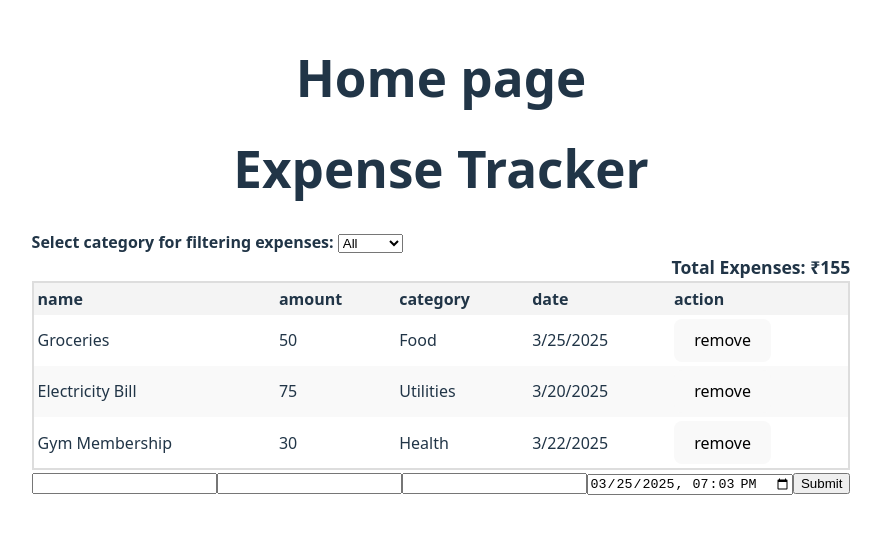
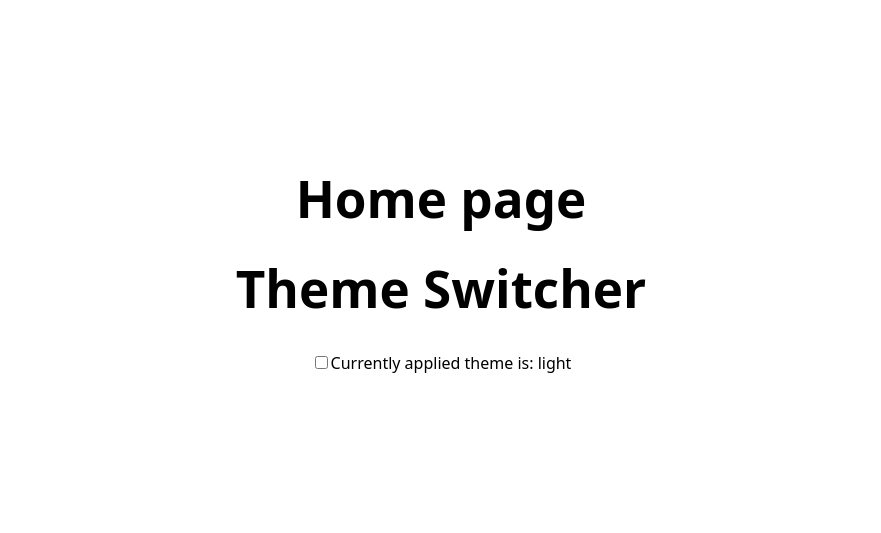
Before and after one commit to arun9483/practice-reactjs, a React (Vite) app: page / in a window 1280 px wide. Shown: the part 145-678 px from the top of the page, without its empty margins (199-1080 px from the left). Built offline with nearby package versions, Linux system fonts and the light colour scheme.

Commit message:
day-03-implement-theme-switcher

```diff
--- a/src/App.tsx
+++ b/src/App.tsx
@@ -13,7 +13,10 @@ const LazyCounter = lazy(() => import('./counter-with-history/counter-container'
 // module = 4
 const LazyExpenseTrackerContainer = lazy(() => import('./day-02-expense-tracker/ExpenseTrackerContainer'));
 
-const module = 4;
+// module = 5
+const LazyThemeSwitcherContainer = lazy(() => import('./day-03-theme-switcher/ThemeSwitcherContainer'));
+
+const module = 5;
 function App() {
   return (
     <>
@@ -22,6 +25,7 @@ function App() {
       {module === 2 && <LazyPosts />}
       {module === 3 && <LazyCounter />}
       {module === 4 && <LazyExpenseTrackerContainer />}
+      {module === 5 && <LazyThemeSwitcherContainer />}
     </>
   );
 }
--- /dev/null
+++ b/src/day-03-theme-switcher/ThemeContext.tsx
@@ -0,0 +1,17 @@
+import { createContext } from 'react';
+
+export const themeKey = 'app-theme';
+
+export type ThemeType = 'light' | 'dark';
+
+export interface ThemeContextType {
+  theme: ThemeType;
+  setTheme: (theme: ThemeType) => void;
+}
+
+export const ThemeContext = createContext<ThemeContextType>({
+  theme: window.localStorage.getItem(themeKey) === 'dark' ? 'dark' : 'light',
+  setTheme: (theme: ThemeType) => {
+    console.log(`current theme is ${theme}`);
+  },
+});
--- /dev/null
+++ b/src/day-03-theme-switcher/ThemeContextProvider.tsx
@@ -0,0 +1,32 @@
+import { FC, useCallback, useState } from 'react';
+import { ThemeContext, themeKey, ThemeType } from './ThemeContext';
+
+interface ThemeContextProviderProp {
+  children: React.ReactNode;
+}
+
+export const ThemeContextProvider: FC<ThemeContextProviderProp> = ({ children }) => {
+  const [theme, setTheme] = useState<ThemeType>(window.localStorage.getItem(themeKey) === 'dark' ? 'dark' : 'light');
+  const setThemeHandler = useCallback(
+    (theme: ThemeType) => {
+      setTheme(theme);
+      if (theme === 'dark') {
+        window.localStorage.setItem(themeKey, 'dark');
+      } else {
+        window.localStorage.removeItem(themeKey);
+      }
+    },
+    [setTheme]
+  );
+
+  return (
+    <ThemeContext
+      value={{
+        theme,
+        setTheme: setThemeHandler,
+      }}
+    >
+      {children}
+    </ThemeContext>
+  );
+};
--- /dev/null
+++ b/src/day-03-theme-switcher/ThemeSwitcher.css
@@ -0,0 +1,16 @@
+:root {
+  --light-background-color: white;
+  --light-color: black;
+  --dark-background-color: black;
+  --dark-color: white;
+}
+
+body {
+  background-color: var(--light-background-color);
+  color: var(--light-color);
+}
+
+body.dark {
+  background-color: var(--dark-background-color);
+  color: var(--dark-color);
+}
--- /dev/null
+++ b/src/day-03-theme-switcher/ThemeSwitcher.tsx
@@ -0,0 +1,36 @@
+import { useEffect } from 'react';
+import { useTheme } from './useTheme';
+import './ThemeSwitcher.css';
+
+const ThemeSwitcher = () => {
+  const { theme, setTheme } = useTheme();
+  useEffect(() => {
+    if (theme === 'dark') {
+      window.document.body.classList.add('dark');
+    } else {
+      window.document.body.classList.remove('dark');
+    }
+  }, [theme]);
+
+  return (
+    <div className="theme-switcher">
+      <label>
+        <input
+          type="checkbox"
+          name="theme-switcher"
+          checked={theme === 'dark'}
+          onChange={(event: React.ChangeEvent<HTMLInputElement>) => {
+            if (event.target.checked) {
+              setTheme('dark');
+            } else {
+              setTheme('light');
+            }
+          }}
+        />
+        <span>Currently applied theme is: {theme}</span>
+      </label>
+    </div>
+  );
+};
+
+export default ThemeSwitcher;
--- /dev/null
+++ b/src/day-03-theme-switcher/ThemeSwitcherContainer.tsx
@@ -0,0 +1,13 @@
+import { ThemeContextProvider } from './ThemeContextProvider';
+import ThemeSwitcher from './ThemeSwitcher';
+
+const ThemeSwitcherContainer = () => {
+  return (
+    <ThemeContextProvider>
+      <h1>Theme Switcher</h1>
+      <ThemeSwitcher />
+    </ThemeContextProvider>
+  );
+};
+
+export default ThemeSwitcherContainer;
--- /dev/null
+++ b/src/day-03-theme-switcher/useTheme.tsx
@@ -0,0 +1,10 @@
+import { useContext } from 'react';
+import { ThemeContext } from './ThemeContext';
+
+export const useTheme = () => {
+  const context = useContext(ThemeContext);
+  if (!context) {
+    throw new Error('useTheme must be used within a ThemeContextProvider');
+  }
+  return context;
+};
```
Also changed, not shown: src/day-03-theme-switcher/problem-statement.md (added, +25 -0 lines), src/day-02-expense-tracker/ExpenseTracker.css (line endings or trailing spaces).
